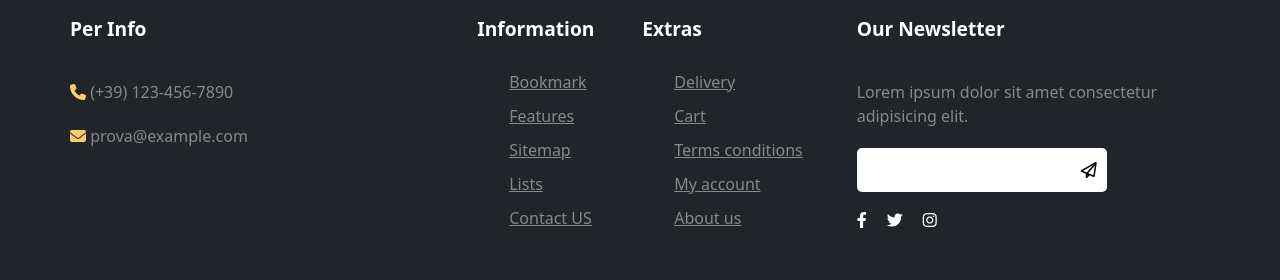
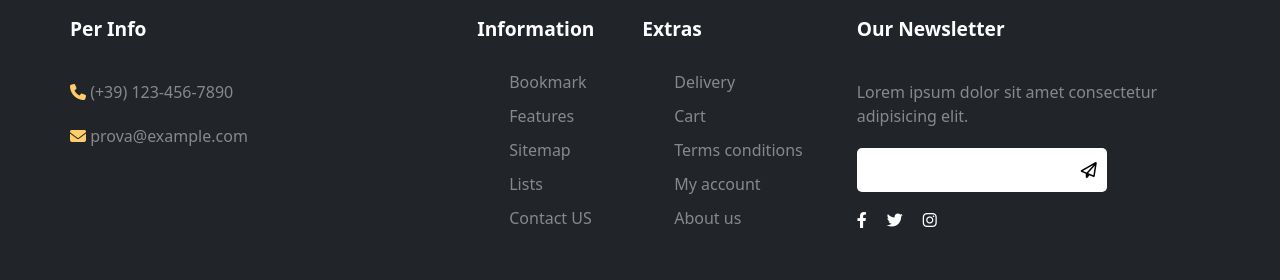
Before and after one commit to EdoardoPerucca/progetto_finale, a Vue app: page / in a window 1280 px wide. Shown: the part 897-1177 px from the top of the page. Built offline with nearby package versions, Linux system fonts and the light colour scheme.

Commit message:
feat: add some general style

```diff
--- a/src/style.scss
+++ b/src/style.scss
@@ -1 +1,46 @@
 @import "bootstrap/scss/bootstrap";
+
+
+li {
+    list-style-type: none;
+}
+
+a {
+    text-decoration: none;
+    color: white;
+}
+
+/* ===== Scrollbar CSS ===== */
+/* Firefox */
+* {
+    scrollbar-width: auto;
+    scrollbar-color: #170e1f #1d1427;
+}
+
+/* Chrome, Edge, and Safari */
+*::-webkit-scrollbar {
+    width: 12px;
+}
+
+*::-webkit-scrollbar-track {
+    background: #383838;
+}
+
+*::-webkit-scrollbar-thumb {
+    background-color: #170e1f;
+    border-radius: 10px;
+    border: 1px solid #f9aa01;
+}
+
+.title-section {
+    display: flex;
+    flex-direction: column;
+    align-items: center;
+
+    .row {
+        margin-top: 10px;
+        width: 30px;
+        height: 2px;
+        background-color: #f9aa01;
+    }
+}
```
